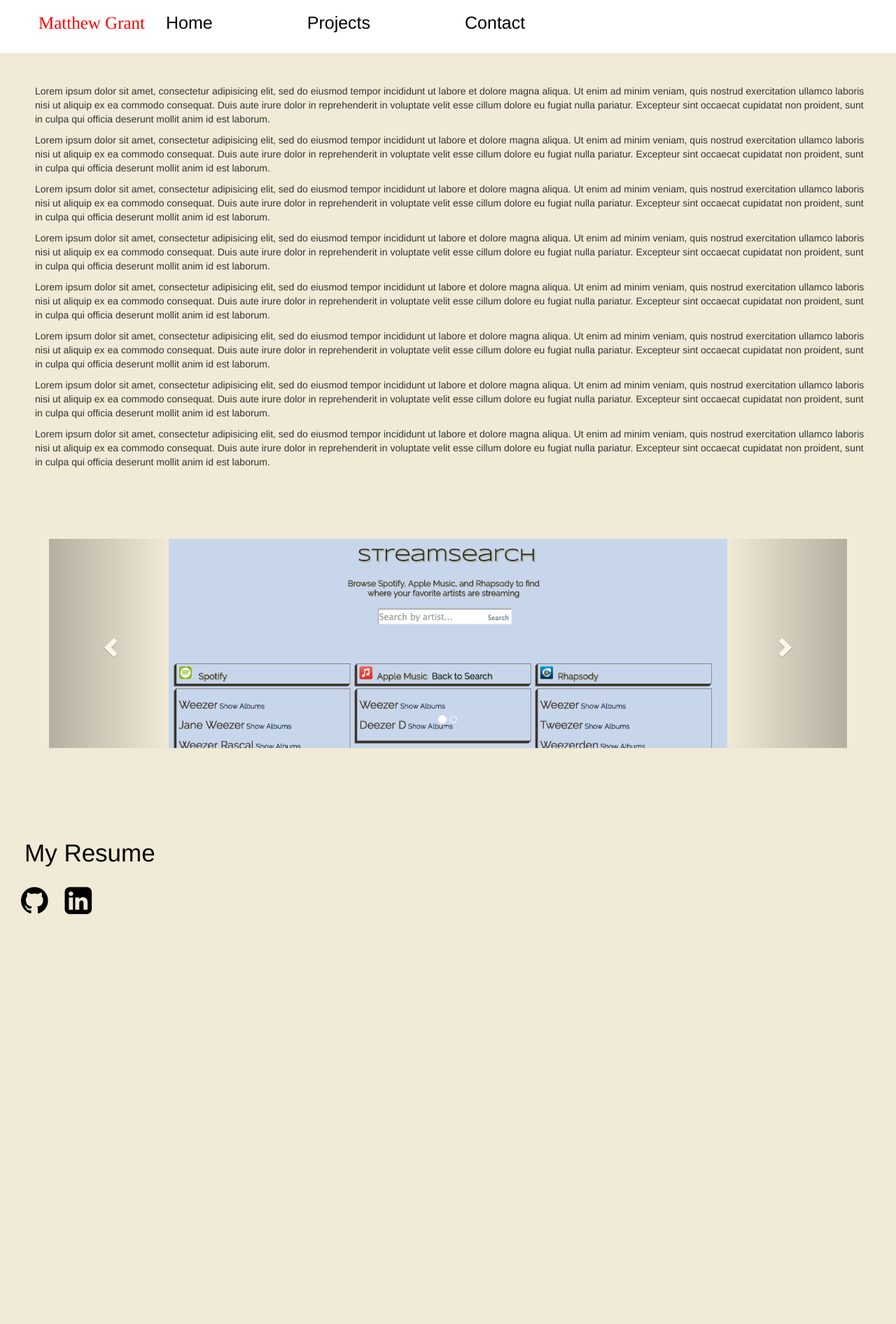
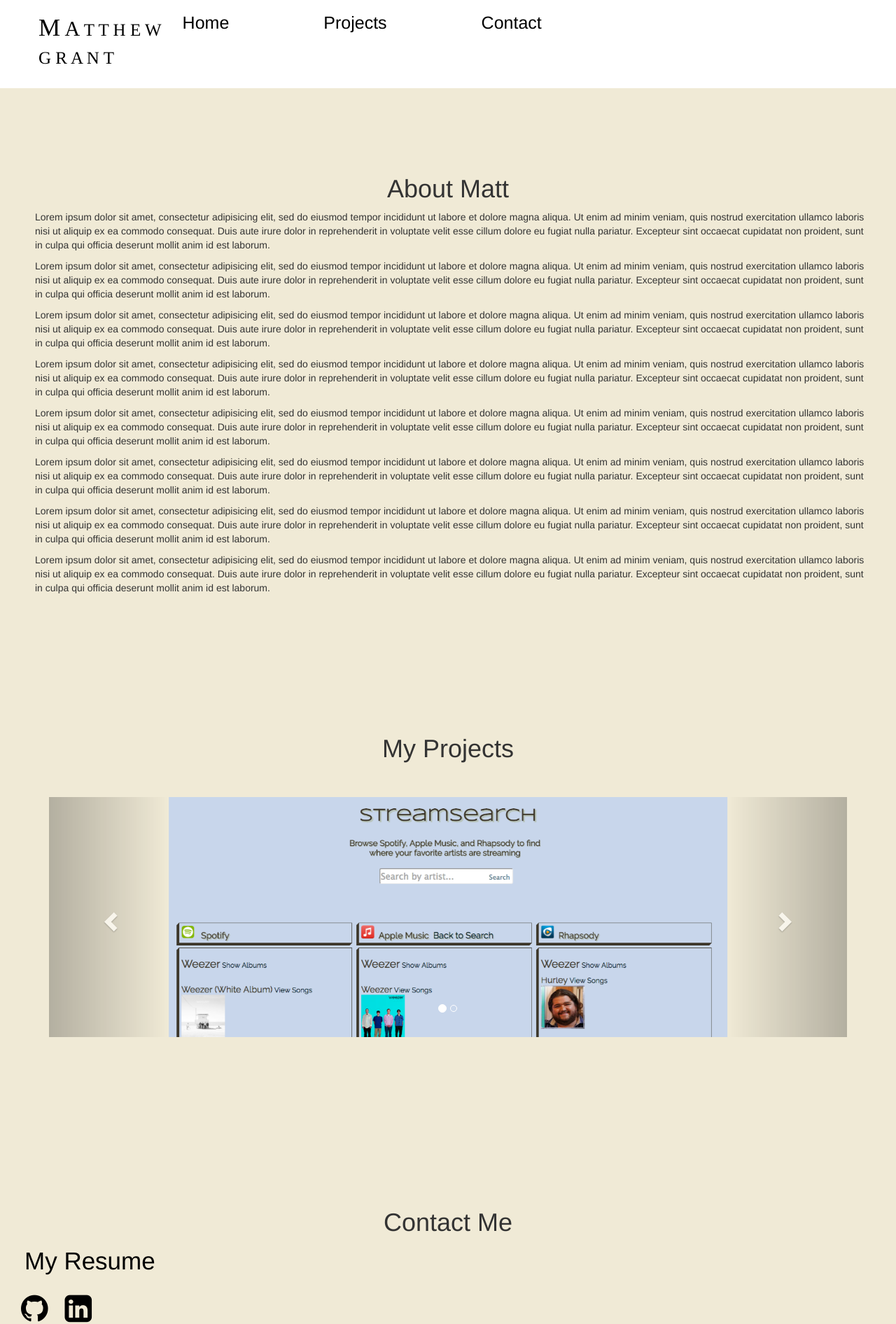
Before and after one commit to mattwgrant/Portfolio, a PHP site: page / in a window 1280 px wide. Shown: the whole page at 70% size. Before the commit the page ends 1307 px from the top, so only its background shows below. Run offline with PHP 8.4, Linux system fonts and the light colour scheme; some libraries are stand-ins or nearby versions.

Commit message:
pictures resized and sections working better

```diff
--- a/index.html
+++ b/index.html
@@ -21,7 +21,20 @@
 
   <div class="links">
     <nav>
-      <p id="nameStyle">Matthew Grant</p>
+      <p id="nameStyle">
+      <span id="m">M</span>
+      <span id="a1">A</span>
+      <span id="t1">T</span>
+      <span id="t2">T</span>
+      <span id="h">H</span>
+      <span id="e">E</span>
+      <span id="w">W</span><br>
+      <span id="g">G</span>
+      <span id="r">R</span>
+      <span id="a2">A</span>
+      <span id="n">N</span>
+      <span id="t3">T</span>
+      </p>
       <a href="#home">Home</a>
       <a href="#projects">Projects</a>
       <a href="#contact">Contact</a>
@@ -34,7 +47,8 @@
 
 
 
-<a name="home"></a>
+<p id="home"></p><br><br><br><br><br>
+  <h1>About Matt</h1>
   <article id="about">
     <p>Lorem ipsum dolor sit amet, consectetur adipisicing elit, sed do eiusmod
     tempor incididunt ut labore et dolore magna aliqua. Ut enim ad minim veniam,
@@ -86,7 +100,10 @@
     proident, sunt in culpa qui officia deserunt mollit anim id est laborum.</p>
   </article>
 <br><br>
-<a name="projects"></a>
+
+<div class="projectSection">
+  <p id="projects"></p><br><br><br><br><br><br>
+    <h1>My Projects</h1>
     <div class="container">
       <br>
       <div id="myCarousel" class="carousel slide" data-ride="carousel">
@@ -105,7 +122,7 @@
           </div>
 
           <div class="item">
-          <a href="https://github.com/" target="_blank"><img src="images/mapthemap.png" alt="Chania" width="460" height="345"></a>
+            <a href="https://github.com/" target="_blank"><img src="images/mapthemap2.png" alt="Chania" width="460" height="345"></a>
           </div>
 
          <!--  <div class="item">
@@ -128,9 +145,14 @@
         </a>
       </div>
     </div>
+</div>
 
+
+<a name="contact"></a><br><br><br><br><br>
   <div class="contactSection">
-    <a name="contact"></a>
+
+
+    <h1>Contact Me</h1>
     <a href="images/MG_resume.doc.pdf" target="_blank" id="resumeLink">My Resume</a><br><br>
     <div class="social">
       <a href="https://github.com/mattwgrant" target="_blank"><i class="fa fa-github fa-3x" aria-hidden="true"></i></a>
--- a/style/style.css
+++ b/style/style.css
@@ -16,7 +16,7 @@
   float: left;
   padding: 5px;
   margin-right: 20px;
-  color: red;
+  color: black;
   font-family: times;
 /*  background-color: black;*/
 }
@@ -115,6 +115,10 @@
   margin-bottom: 7px;
 }*/
 
+h1 {
+  text-align: center;
+}
+
 
 .container {
   margin-top: 30px;
@@ -127,9 +131,58 @@
   font-family: helvetica;
   font-size: 35px;
   margin-left: 35px;
-  margin-bottom: 10px;
 }
 
 .contactSection {
-  margin-bottom: 50px;
+  margin-bottom: 250px;
 }
+
+#m {
+  font-size: 35px;
+}
+
+#a1 {
+  font-size: 30px;
+  margin-bottom: 10px;
+
+}
+
+#t1 {
+  font-size: 25px;
+}
+
+#t2 {
+
+}
+
+#h {
+
+}
+
+#e {
+
+}
+
+#w {
+
+}
+
+#g {
+
+}
+
+#r {
+
+}
+
+#a2 {
+
+}
+
+#n {
+
+}
+
+#t3 {
+
+}
```
Also changed, not shown: images/mapthemap2.png (added), images/streamsearch.png. Lines whose indentation alone changed are shown as unchanged.
